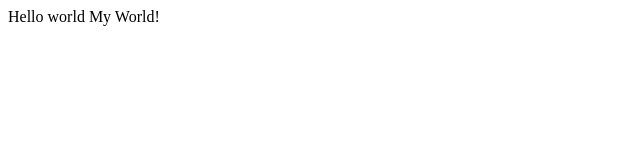
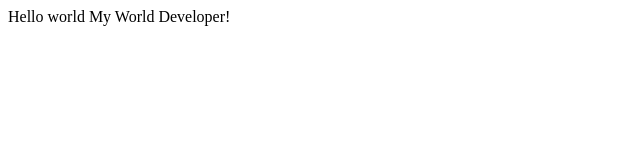
Before and after one commit to barmds/test, a plain HTML site: page index.html in a window 1280 px wide. Shown: the full height of the page, 0-640 px from the left. Drawn offline with Linux system fonts and the light colour scheme.

Commit message:
Update index.html(developer branch)

```diff
--- a/index.html
+++ b/index.html
@@ -1,4 +1,4 @@
-<!DOCTYPE html>
+ <!DOCTYPE html>
 <html lang="en">
 <head>
     <meta charset="UTF-8">
@@ -6,6 +6,6 @@
     <title>Document</title>
 </head>
 <body>
-    <div>Hello world My World!</div>
+    <div>Hello world My World Developer!</div>
 </body>
 </html>
```
